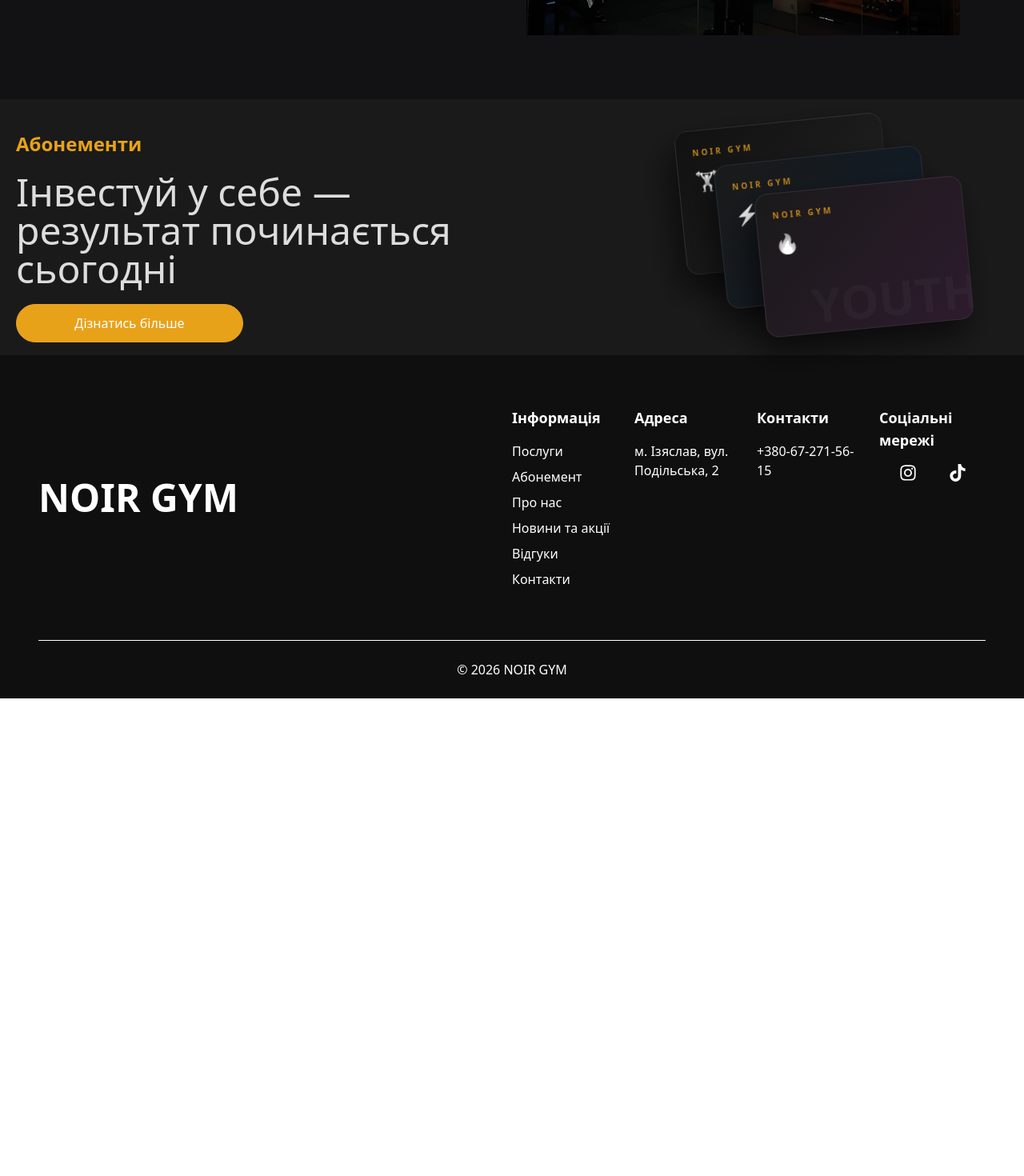
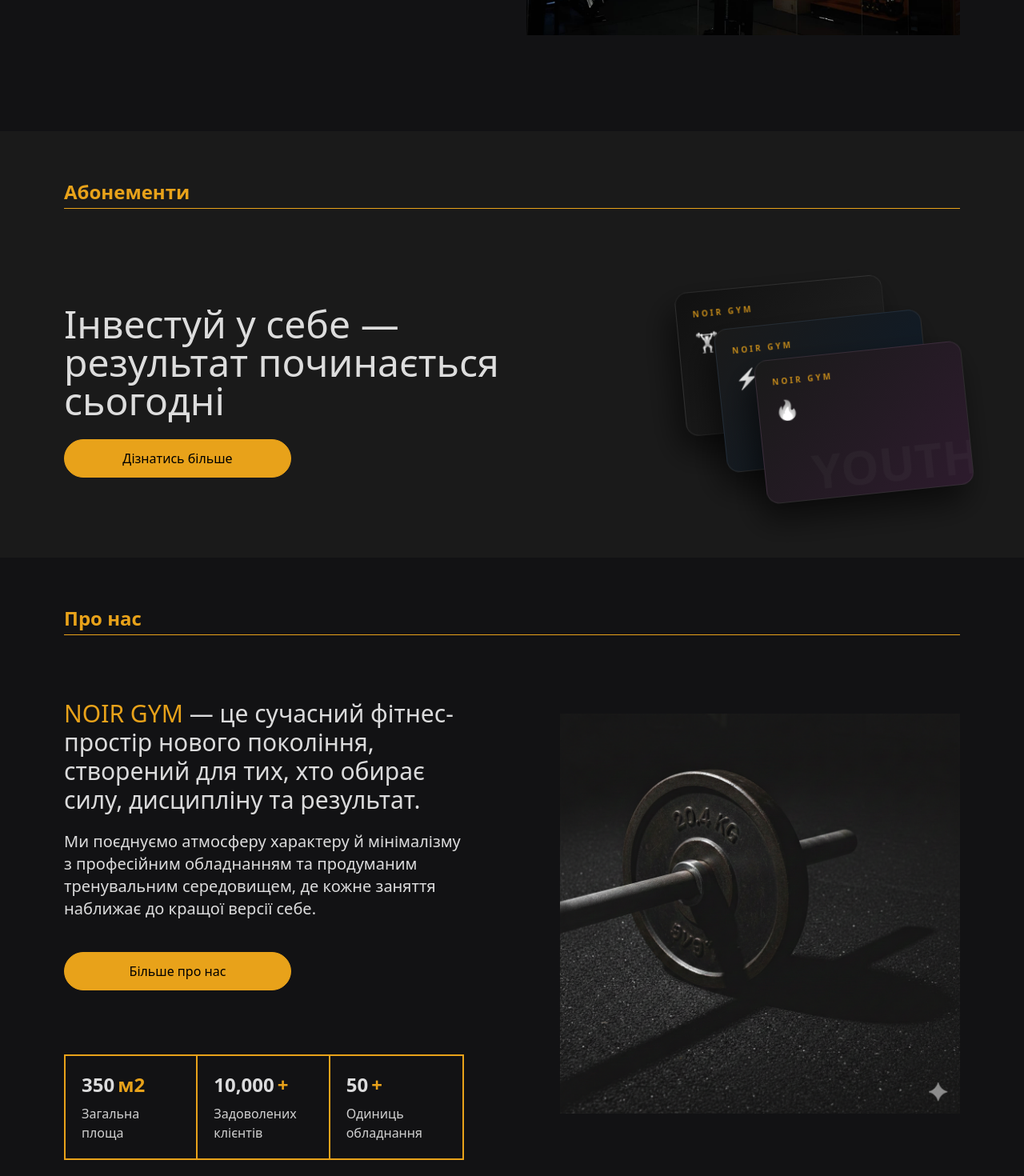
Before and after one commit to r1nozaki/NoirGym, a Next.js app: page / in a window 1280 px wide. Shown: the part 540-2010 px from the top of the page at 80% size. Before the commit the page ends 1413 px from the top, so only its background shows below. Built offline with nearby package versions, Linux system fonts and the light colour scheme.

Commit message:
Added AboutSection

```diff
--- a/app/page.tsx
+++ b/app/page.tsx
@@ -1,10 +1,13 @@
+import AboutSection from '@/src/components/Homepage/AboutSection/AboutSection'
 import IntroSection from '@/src/components/Homepage/IntroSection/IntroSection'
 import SubscriptionSection from '@/src/components/Homepage/SubscriptionSection/SubscriptionSection'
+
 function HomePage() {
 	return (
 		<>
 			<IntroSection />
 			<SubscriptionSection />
+			<AboutSection />
 		</>
 	)
 }
--- /dev/null
+++ b/src/components/Homepage/AboutSection/AboutContent.tsx
@@ -0,0 +1,59 @@
+import { Counter } from '@/src/helpers/Counter'
+import Button from '../../UI/Button'
+import AboutMetricItem from './AboutMetricItem'
+import Bar from '@/public/AboutSection.png'
+import Image from 'next/image'
+
+const AboutContent = () => {
+	return (
+		<div className='flex items-center gap-30'>
+			<div className='flex flex-col w-1/2 gap-5 text-white/85'>
+				<p className='mt-10 text-3xl'>
+					<span className='text-[#e8a21a]'>NOIR GYM </span> — це сучасний
+					фітнес-простір нового покоління, створений для тих, хто обирає силу,
+					дисципліну та результат.
+				</p>
+				<p className='mb-5 text-xl'>
+					Ми поєднуємо атмосферу характеру й мінімалізму з професійним
+					обладнанням та продуманим тренувальним середовищем, де кожне заняття
+					наближає до кращої версії себе.
+				</p>
+				<Button
+					text='Більше про нас'
+					link='/about-us'
+				/>
+				<div className='flex w-full border-2 border-[#e8a21a] mt-15'>
+					<AboutMetricItem
+						title='Загальна площа'
+						metric='м2'
+					>
+						<Counter end={350} />
+					</AboutMetricItem>
+					<AboutMetricItem
+						title='Задоволених клієнтів'
+						metric='+'
+					>
+						<Counter end={10000} />
+					</AboutMetricItem>
+					<AboutMetricItem
+						title='Одиниць обладнання'
+						metric='+'
+					>
+						<Counter end={50} />
+					</AboutMetricItem>
+				</div>
+			</div>
+			<div className='w-1/2'>
+				<Image
+					src={Bar}
+					alt='Bar in Noir Gym'
+					width={400}
+					height={400}
+					className='object-cover w-full h-full'
+				/>
+			</div>
+		</div>
+	)
+}
+
+export default AboutContent
--- /dev/null
+++ b/src/components/Homepage/AboutSection/AboutMetricItem.tsx
@@ -0,0 +1,20 @@
+import { ReactNode } from 'react'
+
+type AboutMetricProps = {
+	children: ReactNode
+	title: string
+	metric: string
+}
+
+const AboutMetricItem = ({ children, title, metric }: AboutMetricProps) => {
+	return (
+		<div className='flex flex-col p-5 justify-center  w-1/3 gap-2 not-last:border-r-2 border-[#e8a21a]'>
+			<div className='flex items-center gap-1 text-2xl font-bold'>
+				{children} <span className='text-[#e8a21a]'>{metric}</span>
+			</div>
+			<span className='text-white/80'>{title}</span>
+		</div>
+	)
+}
+
+export default AboutMetricItem
--- /dev/null
+++ b/src/components/Homepage/AboutSection/AboutSection.tsx
@@ -0,0 +1,13 @@
+import AboutContent from './AboutContent'
+import Title from '../../UI/Title'
+
+const AboutSection = () => {
+	return (
+		<section className='px-20 py-15'>
+			<Title title='Про нас' />
+			<AboutContent />
+		</section>
+	)
+}
+
+export default AboutSection
--- a/src/components/Homepage/IntroSection/IntroSection.tsx
+++ b/src/components/Homepage/IntroSection/IntroSection.tsx
@@ -9,22 +9,20 @@
 				<h1 className='text-4xl text-[#e8a21a] uppercase font-bold'>
 					Будуй тіло разом з NOIR GYM
 				</h1>
-				<ul className='text-lg font-medium text-white'>
+				<ul className='text-lg font-medium text-white/85'>
 					<li>{`Простір здоров'я та сили`}</li>
 					<li>Сильне тіло = сильний характер</li>
 					<li>Групові та персональні тренування</li>
 					<li>Твоя ціль - наш план</li>
 				</ul>
-				<Button
-					text='Приєднатись'
-					className='w-71 h-12 text-white bg-[#e8a21a] border border-[#e8a21a] rounded-[40px] transition-all duration-300 hover:bg-transparent hover:scale-105 cursor-pointer'
-				/>
+				<Button text='Приєднатись' />
 			</div>
 			<div className='w-1/2 mt-18 h-100'>
 				<Image
 					src={Intro}
 					width={700}
 					height={200}
+					priority
 					alt='Noir Gym'
 					className='object-cover w-full h-full'
 				/>
--- a/src/components/Homepage/SubscriptionSection/SubscriptionContent.tsx
+++ b/src/components/Homepage/SubscriptionSection/SubscriptionContent.tsx
@@ -2,14 +2,13 @@
 
 const SubscriptionContent = () => {
 	return (
-		<div className='flex flex-col gap-5 py-10 pl-5'>
-			<h3 className='text-2xl font-bold text-[#e8a21a]'>Абонементи</h3>
+		<div className='flex flex-col gap-6 py-10 pl-20'>
 			<p className='text-5xl text-white/85 w-160'>
 				Інвестуй у себе — результат починається сьогодні
 			</p>
 			<Button
 				text='Дізнатись більше'
-				link='subscription'
+				link='/subscription'
 			/>
 		</div>
 	)
--- a/src/components/Homepage/SubscriptionSection/SubscriptionSection.tsx
+++ b/src/components/Homepage/SubscriptionSection/SubscriptionSection.tsx
@@ -1,9 +1,13 @@
 import SubscriptionCards from '../../UI/SubscriptionCards'
+import Title from '../../UI/Title'
 import SubscriptionContent from './SubscriptionContent'
 const SubscriptionSection = () => {
 	return (
-		<section className='bg-[#1A1A1A] w-full h-80 mt-20 flex relative '>
-			<div>
+		<section className='bg-[#1A1A1A] w-full py-15 mt-30 flex flex-col  '>
+			<div className='px-20 pb-10'>
+				<Title title='Абонементи' />
+			</div>
+			<div className='relative'>
 				<SubscriptionContent />
 				<SubscriptionCards />
 			</div>
--- a/src/components/UI/Button.tsx
+++ b/src/components/UI/Button.tsx
@@ -30,7 +30,7 @@
 	return (
 		<button
 			type='button'
-			className={`w-71 h-12 text-white bg-[#e8a21a] border border-[#e8a21a] rounded-[40px] transition-all duration-300 hover:bg-transparent hover:scale-105 cursor-pointer ${className}`}
+			className={`w-71 h-12 text-black bg-[#e8a21a] border border-[#e8a21a] rounded-[40px] transition-all duration-300 hover:bg-transparent hover:scale-105 hover:text-white cursor-pointer ${className}`}
 			onClick={handleClick}
 			{...rest}
 		>
--- /dev/null
+++ b/src/components/UI/Title.tsx
@@ -0,0 +1,16 @@
+interface TitleProps {
+	title: string
+	className?: string
+}
+
+const Title = ({ title, className }: TitleProps) => {
+	return (
+		<h3
+			className={`text-2xl font-bold text-[#e8a21a] pb-1 border-b border-b-[#e8a21a] mb-10 ${className}`}
+		>
+			{title}
+		</h3>
+	)
+}
+
+export default Title
--- /dev/null
+++ b/src/helpers/Counter.tsx
@@ -0,0 +1,51 @@
+'use client'
+
+import { useEffect, useState, useRef } from 'react'
+
+interface CounterProps {
+	end: number
+	duration?: number
+}
+
+export const Counter = ({ end, duration = 2000 }: CounterProps) => {
+	const [count, setCount] = useState(0)
+	const [visible, setVisible] = useState(false)
+	const ref = useRef<HTMLSpanElement>(null)
+
+	useEffect(() => {
+		const observer = new IntersectionObserver(
+			([entry]) => {
+				if (entry.isIntersecting) {
+					setVisible(true)
+				}
+			},
+			{ threshold: 0.3 }
+		)
+		if (ref.current) {
+			observer.observe(ref.current)
+		}
+
+		return () => observer.disconnect()
+	}, [])
+
+	useEffect(() => {
+		if (!visible) return
+		let start = 0
+		const incrementTime = 16
+		const totalSteps = duration / incrementTime
+		const step = end / totalSteps
+
+		const counter = setInterval(() => {
+			start += step
+			if (start >= end) {
+				start = end
+				clearInterval(counter)
+			}
+			setCount(Math.floor(start))
+		}, incrementTime)
+
+		return () => clearInterval(counter)
+	}, [visible, end, duration])
+
+	return <span ref={ref}>{count.toLocaleString()}</span>
+}
```
Also changed, not shown: public/AboutSection.png (added).
